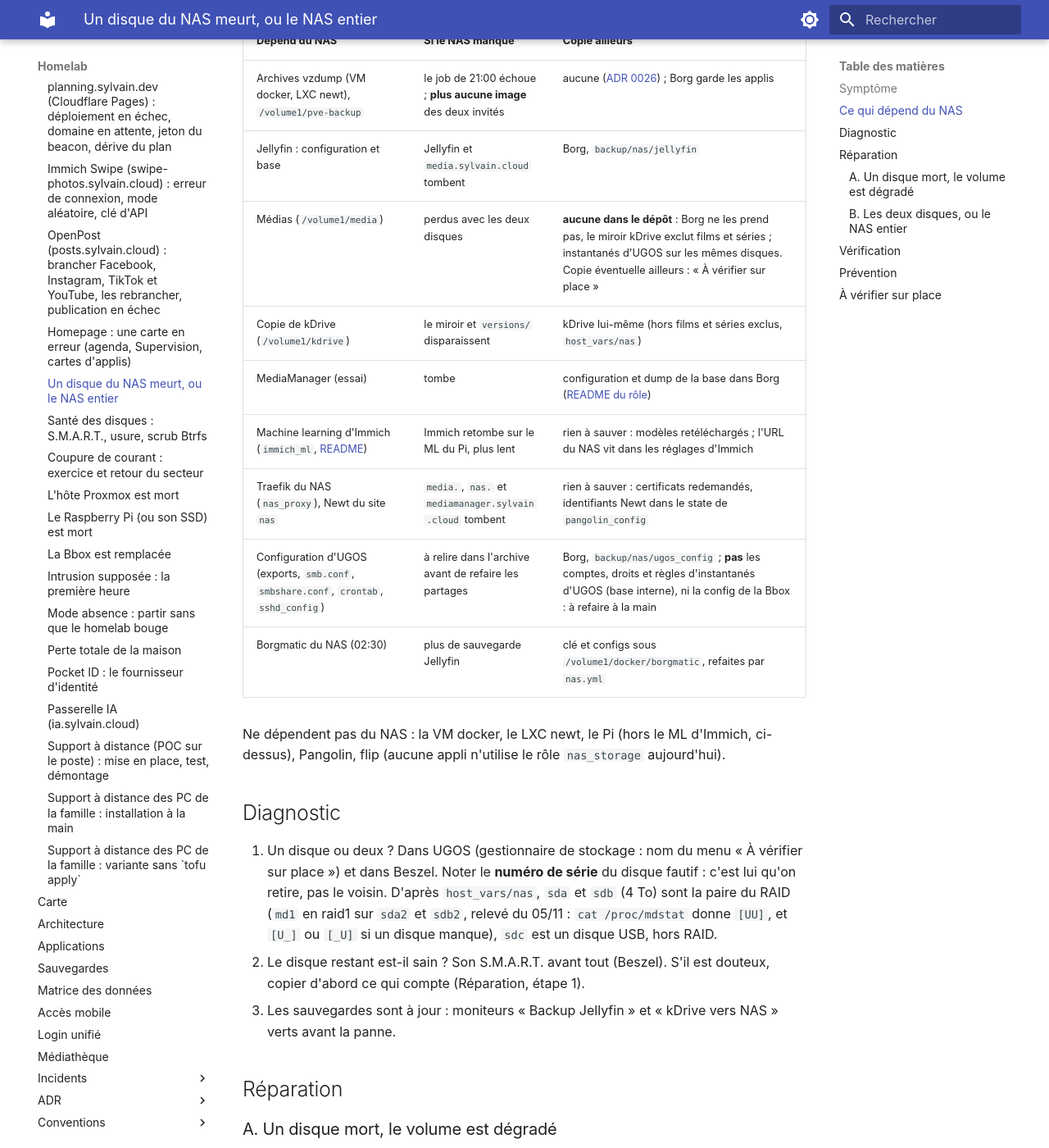
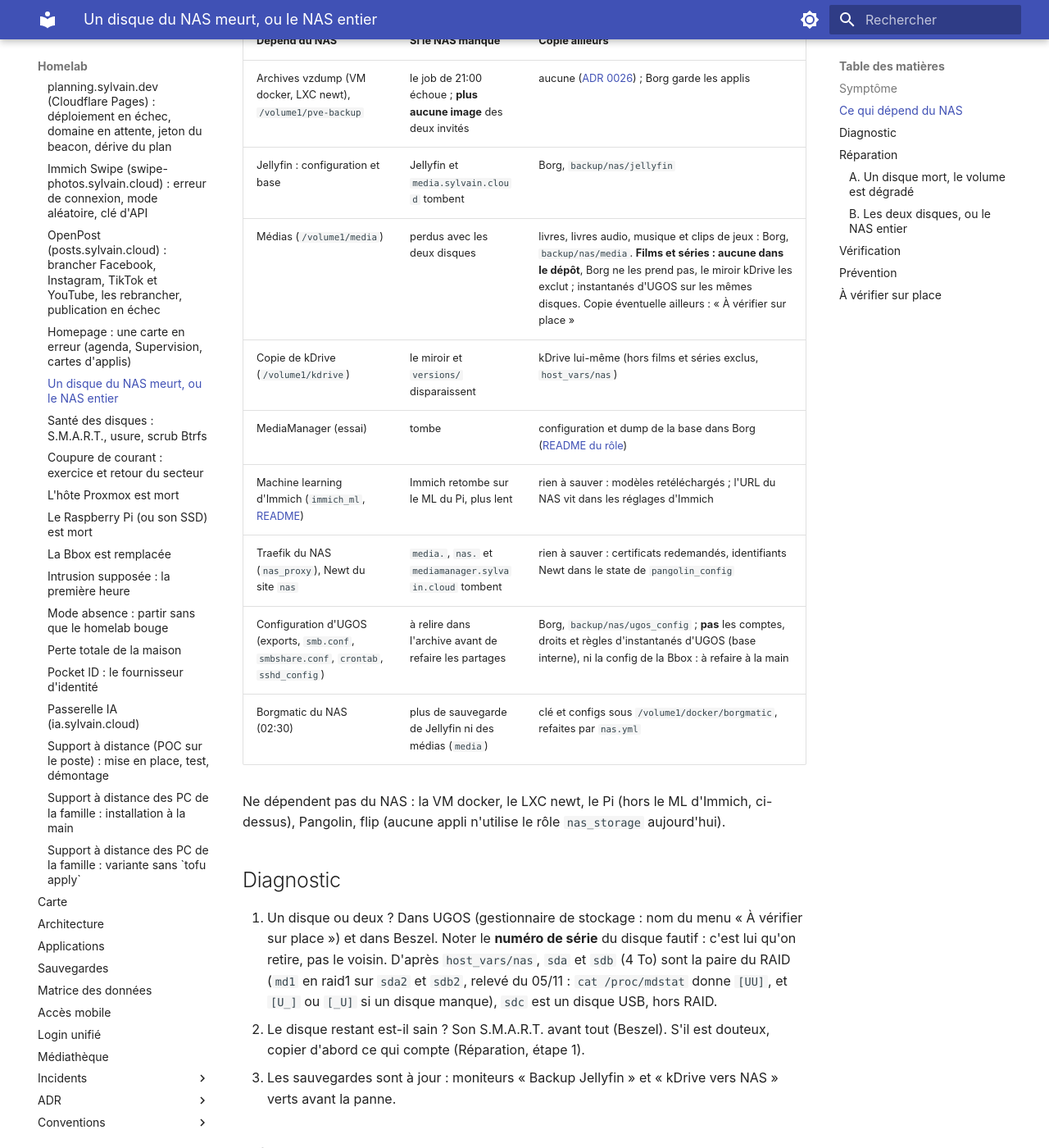
Before and after one commit to sylvainmetayer/homelab, an MkDocs documentation site: the page built from docs/runbooks/disque-nas-mort.md, in a window 1280 px wide and 1400 px high, scrolled down 776 px. Shown: the whole window at 82% size. Built offline with MkDocs 1.6.1 and Material for MkDocs 9.7.7, drawn with Linux system fonts in a browser that asks for light colours; some of the changed text lies outside the part shown.

Commit message:
fix(nas): retours de revue sur la sauvegarde des médias
Garde-fou sur le montage du partage dans le conteneur borgmatic, docs
(apps, runbook disque-nas-mort, README borgmatic) et dossier games-clips
du scénario Molecule.

Claude-Session: https://claude.ai/code/session_01EfxfYARk8FCAw13wUeDLUe

```diff
--- a/docs/runbooks/disque-nas-mort.md
+++ b/docs/runbooks/disque-nas-mort.md
@@ -28,13 +28,13 @@ sur place ».
 |---|---|---|
 | Archives vzdump (VM docker, LXC newt), `/volume1/pve-backup` | le job de 21:00 échoue ; **plus aucune image** des deux invités | aucune ([ADR 0026](../adr/0026-vzdump-sur-le-nas-seul.md)) ; Borg garde les applis |
 | Jellyfin : configuration et base | Jellyfin et `media.sylvain.cloud` tombent | Borg, `backup/nas/jellyfin` |
-| Médias (`/volume1/media`) | perdus avec les deux disques | **aucune dans le dépôt** : Borg ne les prend pas, le miroir kDrive exclut films et séries ; instantanés d'UGOS sur les mêmes disques. Copie éventuelle ailleurs : « À vérifier sur place » |
+| Médias (`/volume1/media`) | perdus avec les deux disques | livres, livres audio, musique et clips de jeux : Borg, `backup/nas/media`. **Films et séries : aucune dans le dépôt**, Borg ne les prend pas, le miroir kDrive les exclut ; instantanés d'UGOS sur les mêmes disques. Copie éventuelle ailleurs : « À vérifier sur place » |
 | Copie de kDrive (`/volume1/kdrive`) | le miroir et `versions/` disparaissent | kDrive lui-même (hors films et séries exclus, `host_vars/nas`) |
 | MediaManager (essai) | tombe | configuration et dump de la base dans Borg ([README du rôle](../../ansible/roles/mediamanager/README.md)) |
 | Machine learning d'Immich (`immich_ml`, [README](../../ansible/roles/immich_ml/README.md)) | Immich retombe sur le ML du Pi, plus lent | rien à sauver : modèles retéléchargés ; l'URL du NAS vit dans les réglages d'Immich |
 | Traefik du NAS (`nas_proxy`), Newt du site `nas` | `media.`, `nas.` et `mediamanager.sylvain.cloud` tombent | rien à sauver : certificats redemandés, identifiants Newt dans le state de `pangolin_config` |
 | Configuration d'UGOS (exports, `smb.conf`, `smbshare.conf`, `crontab`, `sshd_config`) | à relire dans l'archive avant de refaire les partages | Borg, `backup/nas/ugos_config` ; **pas** les comptes, droits et règles d'instantanés d'UGOS (base interne), ni la config de la Bbox : à refaire à la main |
-| Borgmatic du NAS (02:30) | plus de sauvegarde Jellyfin | clé et configs sous `/volume1/docker/borgmatic`, refaites par `nas.yml` |
+| Borgmatic du NAS (02:30) | plus de sauvegarde de Jellyfin ni des médias (`media`) | clé et configs sous `/volume1/docker/borgmatic`, refaites par `nas.yml` |
 
 Ne dépendent pas du NAS : la VM docker, le LXC newt, le Pi (hors le ML
 d'Immich, ci-dessus), Pangolin, flip (aucune appli n'utilise le rôle
@@ -121,7 +121,10 @@ d'Immich, ci-dessus), Pangolin, flip (aucune appli n'utilise le rôle
    `var/lib/borgmatic-sqlite/jellyfin/`, monté au même chemin dans le
    conteneur, [README de borgmatic](../../ansible/roles/borgmatic/README.md) ; procédure SQLite dans
    [sauvegarde-et-restauration.md](sauvegarde-et-restauration.md)), redémarrer.
-   Médias : à remettre depuis la copie que Sylvain aura (« À vérifier sur place »).
+   Médias : livres, livres audio, musique et clips de la même façon avec
+   `media.yaml` (ils sortent sous `restore/volume1/media/`, à recopier dans le
+   dossier partagé) ; films et séries depuis la copie que Sylvain aura
+   (« À vérifier sur place »).
 6. **vzdump** : sur l'hôte Proxmox, `pvesm status` doit montrer `nas-backup`
    actif (un montage resté bloqué se reprend quand le NAS répond : « À vérifier sur place »).
    Tant qu'aucune archive n'existe, **les invités n'ont aucune image** : lancer
```
Also changed, not shown: ansible/roles/borgmatic/README.md (+1 -1 lines), docs/apps.md (+1 -1 lines), 2 other files.
